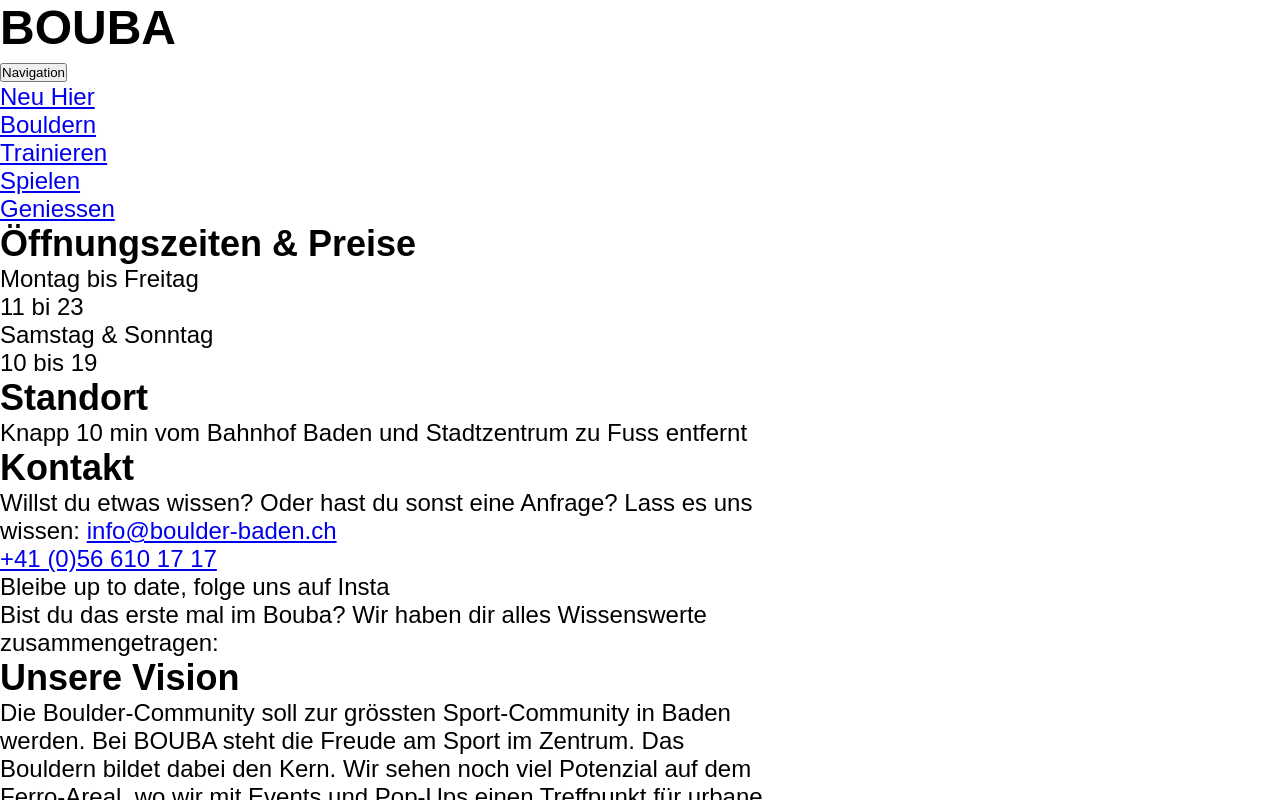
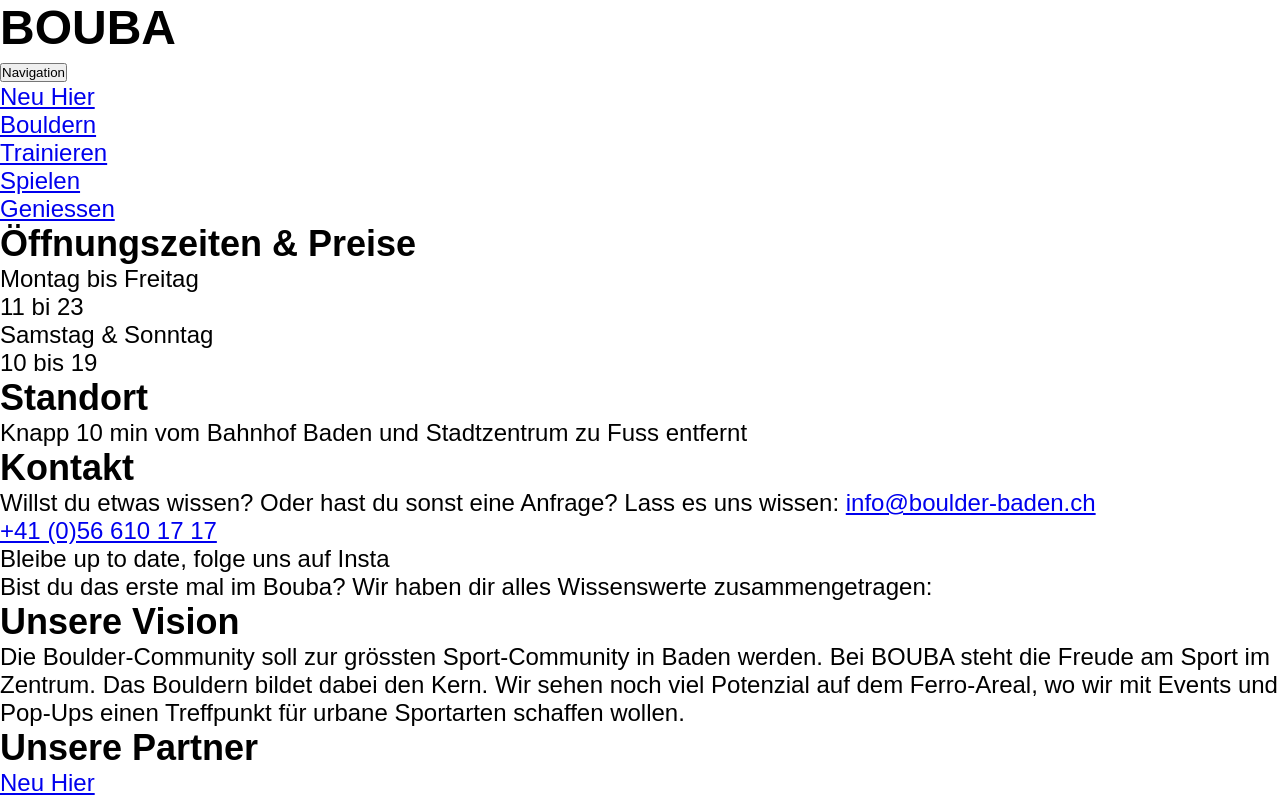
Before and after one commit to escodebar/boulder-baden.ch, a Vue app: page / in a window 1280 px wide. Shown: the top 800 px of the page. Built offline with nearby package versions, Linux system fonts and the light colour scheme; the HTML template or start-up script is replaced by a standard one.

Commit message:
Split styles into desktop, mobile and tablet
Change the name of global, to avoid sorting the imports to break the
styling, since all files are combined into one and _global contains the
:root values, which need to be set before they're used.

```diff
--- a/src/main.ts
+++ b/src/main.ts
@@ -1,4 +1,7 @@
-import "@/styles/global.css";
+import "@/styles/_global.css";
+import "@/styles/desktop.css";
+import "@/styles/mobile.css";
+import "@/styles/tablet.css";
 import App from "@/App.vue";
 import router from "@/router";
 import { createApp } from "vue";
--- a/src/styles/global.css
+++ b/src/styles/_global.css
@@ -1,8 +1,4 @@
 :root {
-  --mobile-breakpoint: 576px;
-  --tablet-breakpoint: 768px;
-  --desktop-breakpoint: 1440px;
-
   --color-base: rgb(250, 245, 237);
   --color-neu-hier: rgb(191, 221, 173);
   --color-bouldern: rgb(242, 230, 210);
@@ -21,15 +17,3 @@ html {
   font-size: 18pt;
   font-family: sans-serif;
 }
-
-@media (min-width: 768px) {
-  body {
-    max-width: var(--tablet-breakpoint);
-  }
-}
-
-@media (min-width: 1440px) {
-  body {
-    max-width: var(--desktop-breakpoint);
-  }
-}
--- /dev/null
+++ b/src/styles/desktop.css
@@ -0,0 +1,5 @@
+@media (min-width: 992px) {
+  body {
+    max-width: 1440px;
+  }
+}
--- /dev/null
+++ b/src/styles/tablet.css
@@ -0,0 +1,2 @@
+@media (min-width: 768px) and (max-width: 991px) {
+}
```
Also changed, not shown: src/styles/mobile.css (added).
